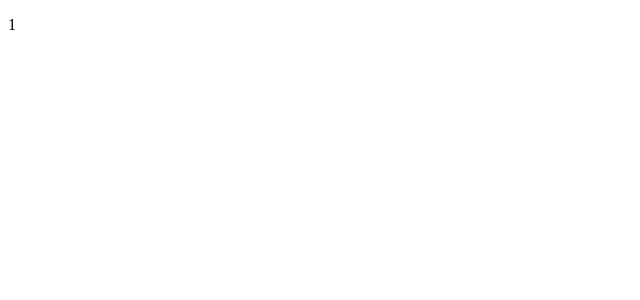
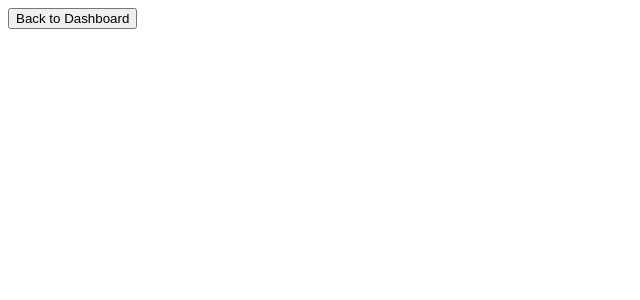
Before and after one commit to hayata-suenaga/crypto_directory, a React (Create React App) app: page /exchanges/1 in a window 1280 px wide. Shown: the top 300 px of the page, without its empty margins (0-640 px from the left). Built offline with nearby package versions, Linux system fonts and the light colour scheme.

Commit message:
Add back to dashboard button

```diff
--- a/src/ExchangeDetail.tsx
+++ b/src/ExchangeDetail.tsx
@@ -1,8 +1,14 @@
-import { useParams } from "react-router-dom";
+import { Link, useParams } from "react-router-dom";
 
 const ExchangeDetail = () => {
   const params = useParams();
-  return <p>{params.id}</p>;
+  return (
+    <main>
+      <Link to="/">
+        <button>Back to Dashboard</button>
+      </Link>
+    </main>
+  );
 };
 
 export default ExchangeDetail;
```
